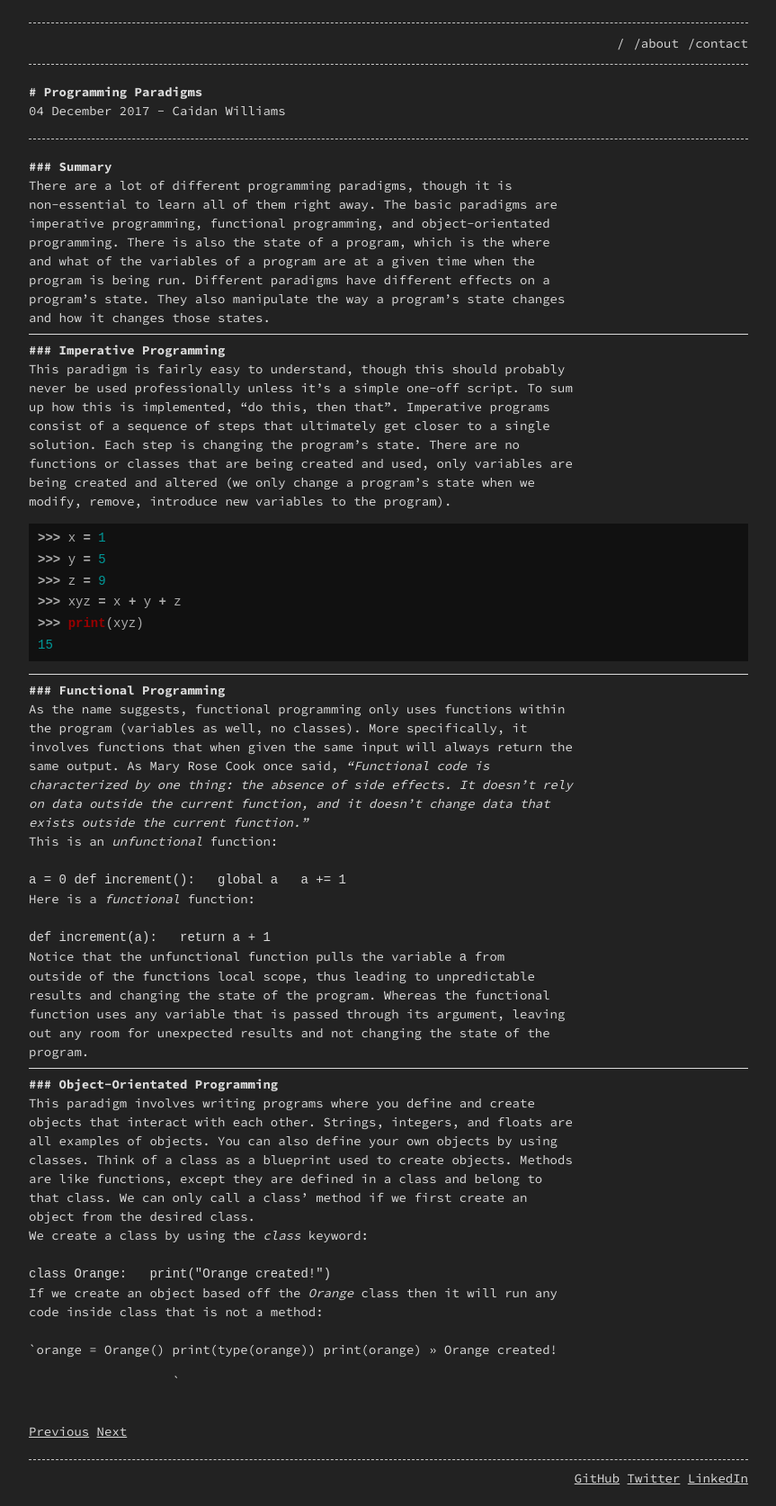
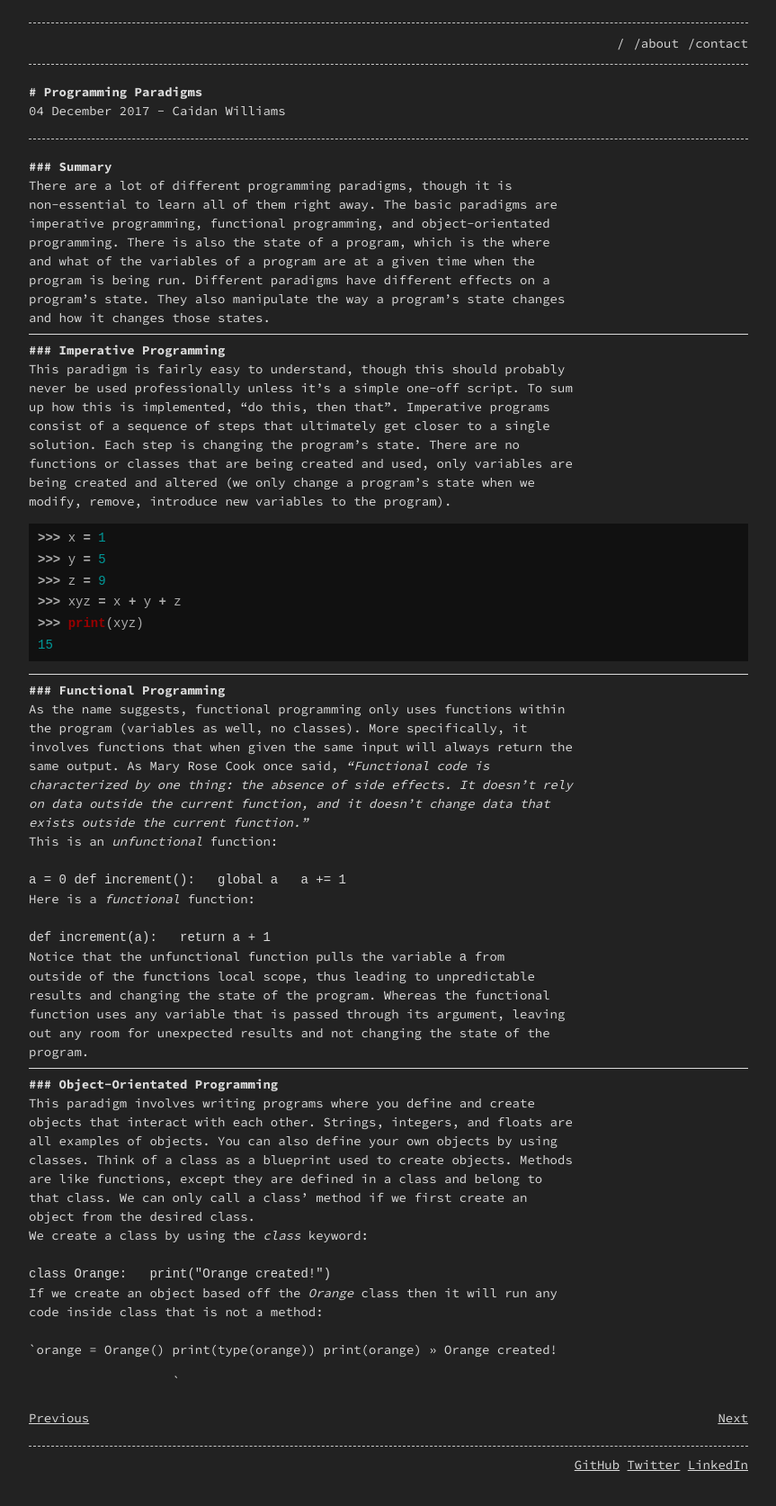
Before and after one commit to caidanw/caidanw.github.io, a Jekyll site: the page built from _posts/2017-12-04-programming-paradigms.md, in a window 1280 px wide. Shown: the whole page at 90% size, without its empty margins (208-1071 px from the left). Built offline with Jekyll 4.4.1, drawn with Linux system fonts in a browser that asks for light colours.

Commit message:
extracted post navigation into separate include html file

```diff
--- /dev/null
+++ b/_includes/post-nav.html
@@ -0,0 +1,9 @@
+<div style="margin-top: 20px; margin-bottom: 20px;">
+    {%- if page.previous != nil -%}
+    <a href="{{ page.previous.url }}" style="float: left;">Previous</a>
+    {%- endif -%}
+    {%- if page.next != nil -%}
+    <a href="{{ page.next.url }}" style="float: right;">Next</a>
+    {%- endif -%}
+    <div style="clear: both;"></div> <!-- needed for float handling -->
+</div>
```
Also changed, not shown: _layouts/post.html (+1 -7 lines).
